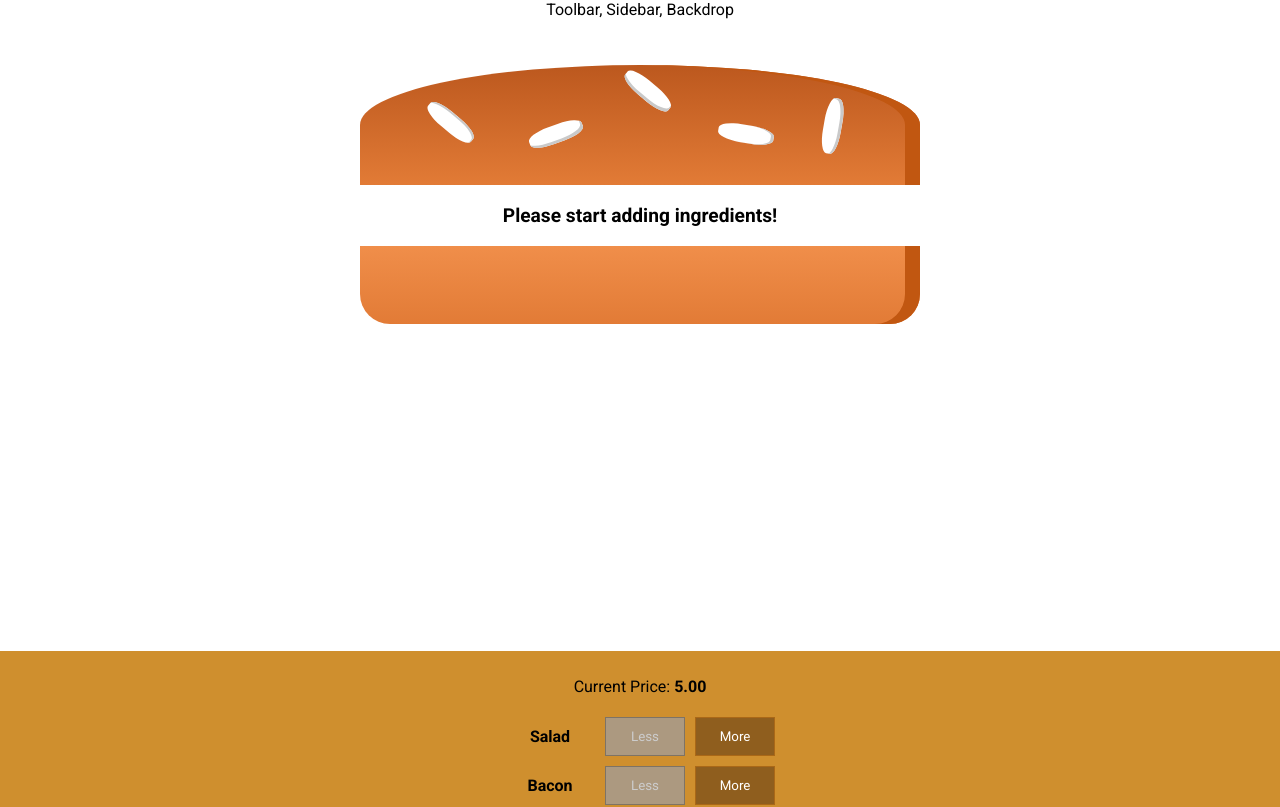
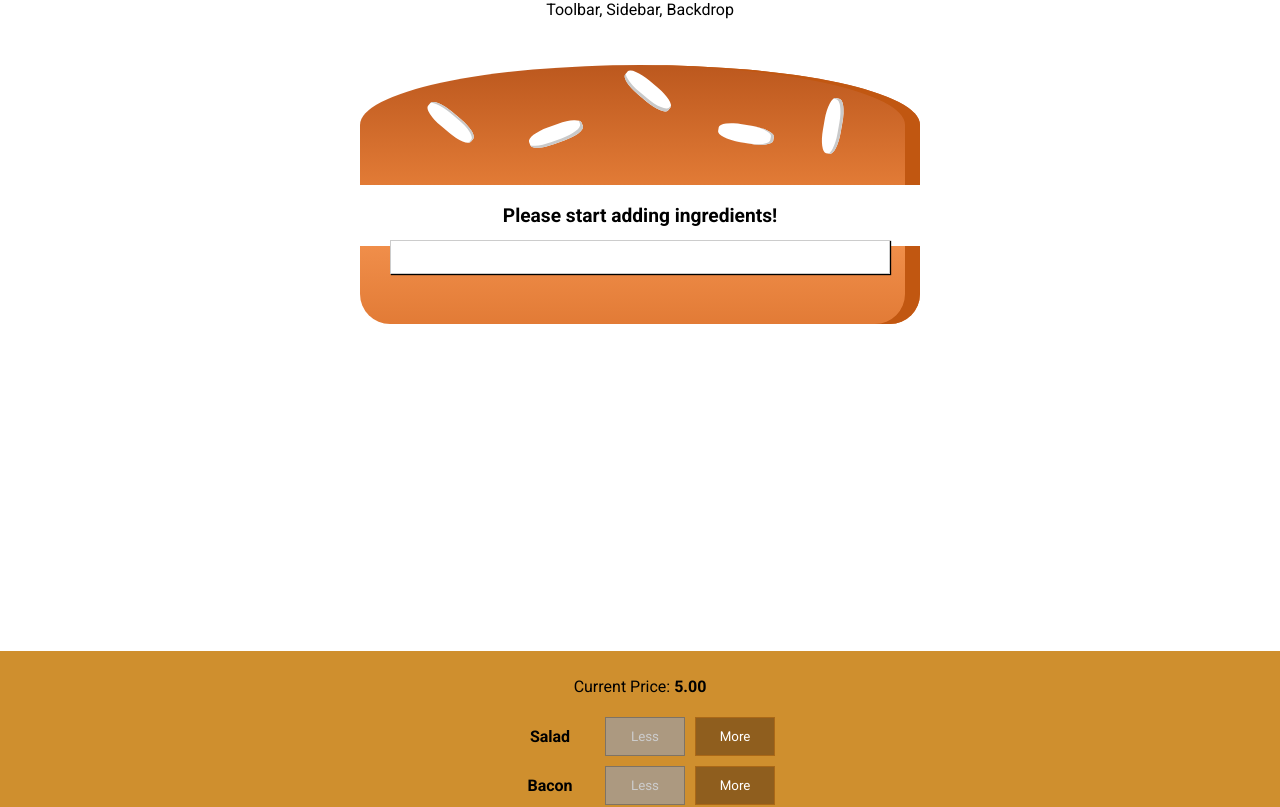
Before and after one commit to jamiev03/React-Playground, a React (Create React App) app in the folder hamburger-builder/: page / in a window 1280 px wide. Shown: the top 807 px of the page. Built offline with nearby package versions, Linux system fonts and the light colour scheme.

Commit message:
begin work on the modal display component which will show a checkout summary

```diff
--- /dev/null
+++ b/hamburger-builder/src/components/UI/Modal/Modal.js
@@ -0,0 +1,10 @@
+import React from 'react';
+import classes from '../../../modules/ModalStyles.module.css';
+
+const modal = (props) => (
+    <div className={classes.Modal}>
+        {props.children}
+    </div>
+);
+
+ export default modal;
--- a/hamburger-builder/src/containers/BurgerBuilder/BurgerBuilder.js
+++ b/hamburger-builder/src/containers/BurgerBuilder/BurgerBuilder.js
@@ -2,6 +2,7 @@ import React, { Component } from 'react';
 import Auxillary from '../../hoc/Auxillary';
 import Burger from '../../components/Burger/Burger';
 import BuildControls from '../../components/Burger/BuildControls/BuildControls';
+import Modal from '../../components/UI/Modal/Modal';
 
 const INGREDIENT_PRICES = {
     salad: 0.5,
@@ -25,10 +26,7 @@ class BurgerBuilder extends Component {
         purchaseable: false
     }
 
-    updatePurchaseState = () => {
-        const ingredients = {
-            ...this.state.ingredients
-        }
+    updatePurchaseState = (ingredients) => {
         const sum = Object.keys(ingredients)
         .map(igKey => {
             return ingredients[igKey]//igKey is the value of the key
@@ -50,7 +48,7 @@ class BurgerBuilder extends Component {
         const oldPrice = this.state.totalPrice;
         const newPrice = oldPrice + priceAddition;
         this.setState({totalPrice: newPrice, ingredients: updatedIngredients})
-        this.updatePurchaseState();
+        this.updatePurchaseState(updatedIngredients);
     }
 
     removeIngredientHandler = (type) => {
@@ -67,7 +65,7 @@ class BurgerBuilder extends Component {
         const oldPrice = this.state.totalPrice;
         const newPrice = oldPrice - priceDeduction;
         this.setState({totalPrice: newPrice, ingredients: updatedIngredients})
-        this.updatePurchaseState();
+        this.updatePurchaseState(updatedIngredients);
     }
 
     render() {
@@ -79,6 +77,7 @@ class BurgerBuilder extends Component {
         }
         return (
             <Auxillary>
+                <Modal />
                 <Burger ingredients={this.state.ingredients}/>
                 <BuildControls
                 ingredientAdded={this.addIngredientHandler}
--- /dev/null
+++ b/hamburger-builder/src/modules/ModalStyles.module.css
@@ -0,0 +1,20 @@
+.Modal {
+    position: fixed;
+    z-index: 500;
+    background-color: white;
+    width: 70%;
+    border: 1px solid #ccc;
+    box-shadow: 1px 1px 1px black;
+    padding: 16px;
+    left: 15%;
+    top: 30%;
+    box-sizing: border-box;
+    transition: all 0.3s ease-out;
+}
+
+@media (min-width: 600px) {
+    .Modal {
+        width: 500px;
+        left: calc(50% - 250px);
+    }
+}
```
Also changed, not shown: hamburger-builder/src/components/UI/Modal/Backdrop/Backdrop.js (added), 1 other file (tests, documents, lock files or other folders).
